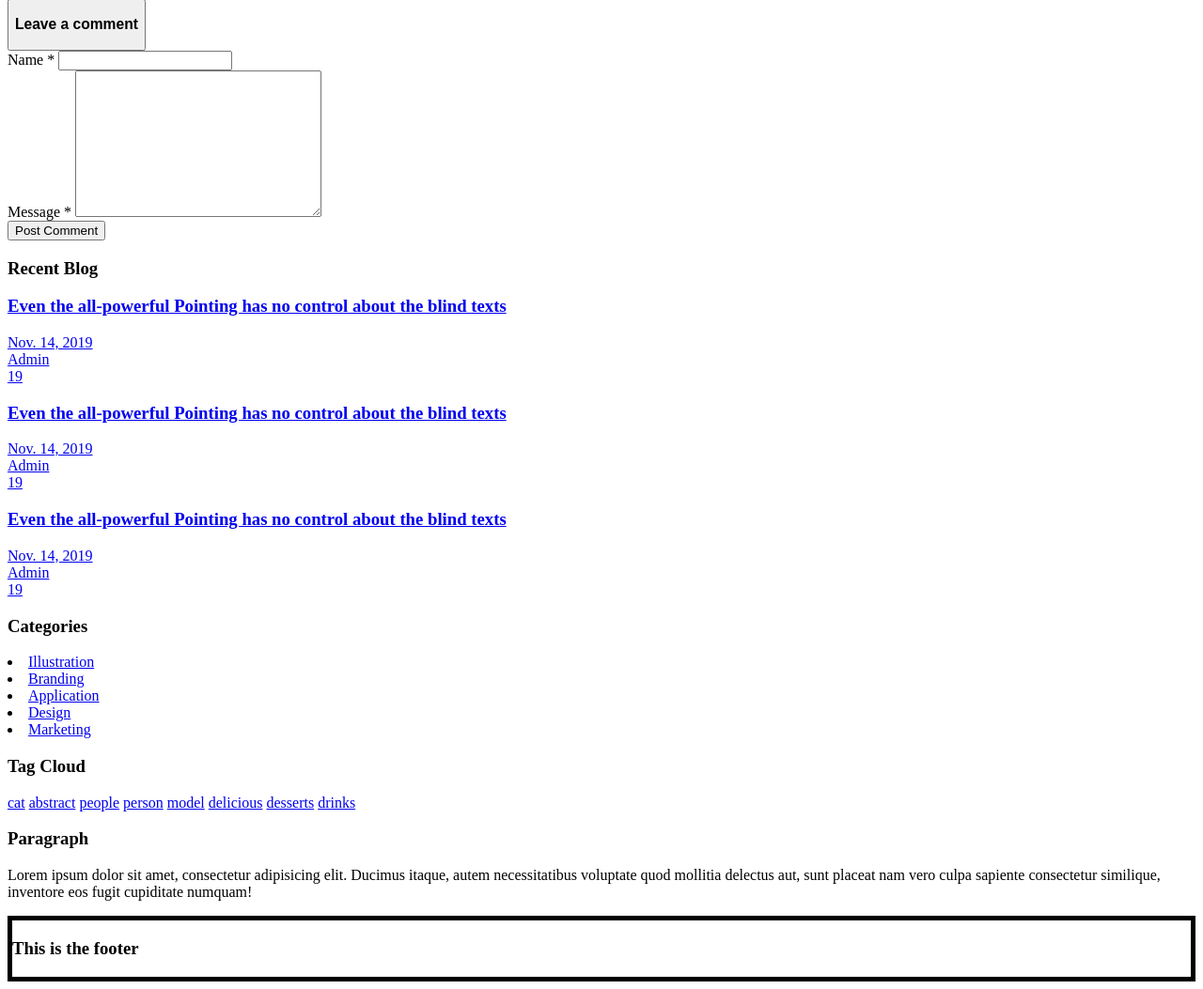
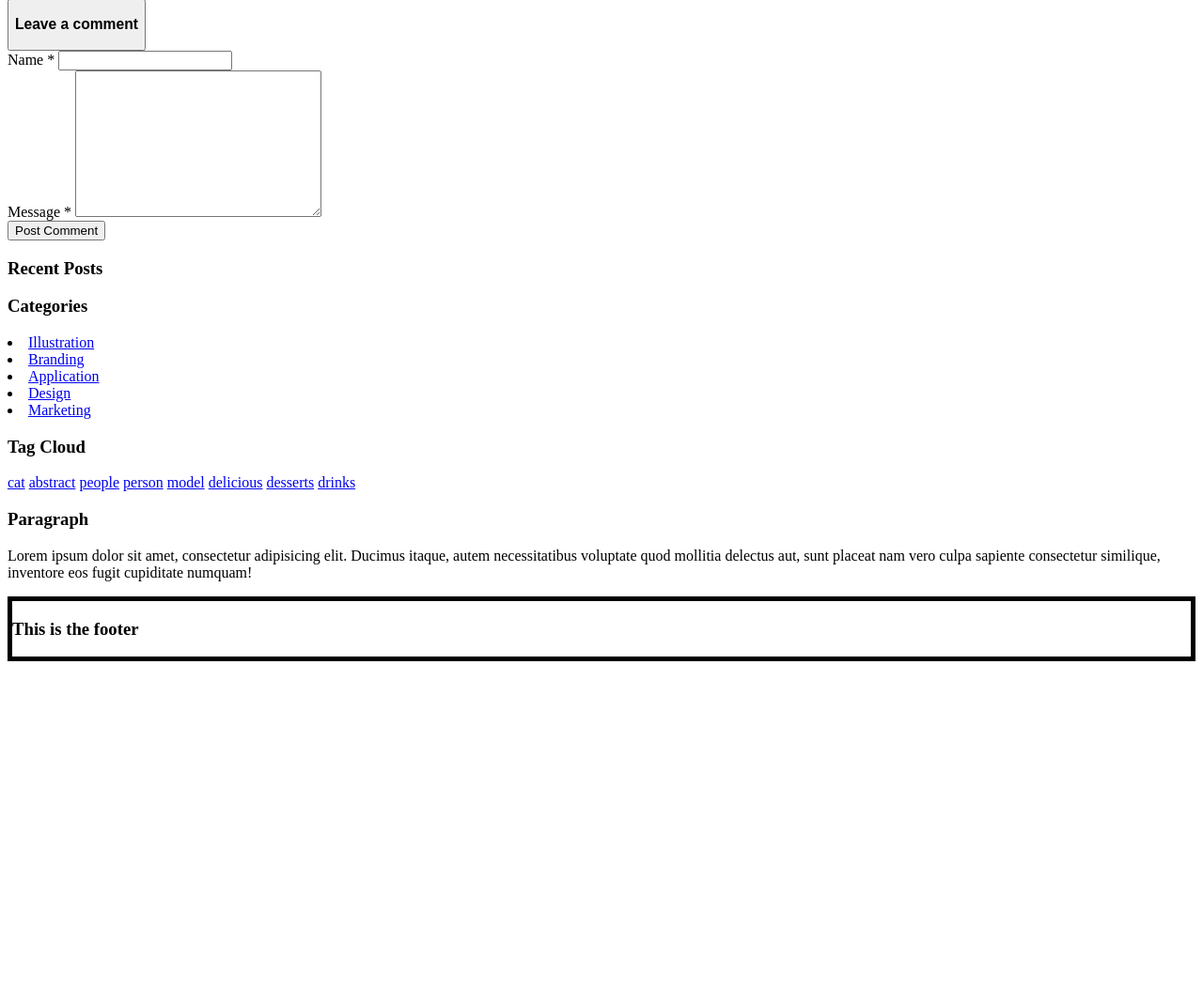
Before and after one commit to nnguyenminh/luanvan2020, a Django app: template webapp/blog/templates/post.html in a window 1280 px wide. Shown: the part 2230-3283 px from the top of the page at 94% size. After the commit the page ends 2934 px from the top, so only its background shows below. Run offline with Django 3.2, Linux system fonts and the light colour scheme; the template is opened without the code that fills it, so the values that code supplies are empty.

Commit message:
recent posts in post page

```diff
--- a/webapp/blog/templates/home.html
+++ b/webapp/blog/templates/home.html
@@ -19,7 +19,7 @@
                                 <h2><a href=" {% url 'post' id=post.id %} ">{{ post.title|replace_quotes }}</a></h2>
                                 <div class="meta">
                                     <p class="mb-0 content">{{ post.content|replace_quotes }}</p>
-                                    <p class="mb-0">{{ post.date }}</p>
+                                    <p class="mb-0">{{ post.date|format_date }}</p>
                                 </div>
                             </div>
                         </div>
--- a/webapp/blog/templates/post.html
+++ b/webapp/blog/templates/post.html
@@ -88,49 +88,8 @@
                 </div>
             </div> <!-- .col-md-8 -->
             <div class="col-lg-4 sidebar pl-lg-5 ftco-animate">
-                <!-- <div class="sidebar-box">
-                    <form action="#" class="search-form">
-                        <div class="form-group">
-                            <span class="icon icon-search"></span>
-                            <input type="text" class="form-control" placeholder="Type a keyword and hit enter">
-                        </div>
-                    </form>
-                </div> -->
-                <div class="sidebar-box ftco-animate">
-                    <h3>Recent Blog</h3>
-                    <div class="block-21 mb-4 d-flex">
-                        <a class="blog-img mr-4" style="background-image: url( {% static 'images/image_1.jpg' %} );"></a>
-                        <div class="text">
-                            <h3 class="heading"><a href="#">Even the all-powerful Pointing has no control about the blind texts</a></h3>
-                            <div class="meta">
-                                <div><a href="#"><span class="icon-calendar"></span> Nov. 14, 2019</a></div>
-                                <div><a href="#"><span class="icon-person"></span> Admin</a></div>
-                                <div><a href="#"><span class="icon-chat"></span> 19</a></div>
-                            </div>
-                        </div>
-                    </div>
-                    <div class="block-21 mb-4 d-flex">
-                        <a class="blog-img mr-4" style="background-image: url( {% static 'images/image_2.jpg' %} );"></a>
-                        <div class="text">
-                            <h3 class="heading"><a href="#">Even the all-powerful Pointing has no control about the blind texts</a></h3>
-                            <div class="meta">
-                                <div><a href="#"><span class="icon-calendar"></span> Nov. 14, 2019</a></div>
-                                <div><a href="#"><span class="icon-person"></span> Admin</a></div>
-                                <div><a href="#"><span class="icon-chat"></span> 19</a></div>
-                            </div>
-                        </div>
-                    </div>
-                    <div class="block-21 mb-4 d-flex">
-                        <a class="blog-img mr-4" style="background-image: url( {% static 'images/image_3.jpg' %} );"></a>
-                        <div class="text">
-                            <h3 class="heading"><a href="#">Even the all-powerful Pointing has no control about the blind texts</a></h3>
-                            <div class="meta">
-                                <div><a href="#"><span class="icon-calendar"></span> Nov. 14, 2019</a></div>
-                                <div><a href="#"><span class="icon-person"></span> Admin</a></div>
-                                <div><a href="#"><span class="icon-chat"></span> 19</a></div>
-                            </div>
-                        </div>
-                    </div>
+                <div class="sidebar-box ftco-animate" id="side_bar_recents">
+                    <h3>Recent Posts</h3>
                 </div>
                 <div class="sidebar-box ftco-animate">
                     <div class="categories">
--- a/webapp/blog/templatetags/custom_tags.py
+++ b/webapp/blog/templatetags/custom_tags.py
@@ -10,3 +10,8 @@ def replace_quotes(value):
 @register.filter
 def replace_plus(value):
     return value.replace("+", " ")
+
+@register.filter
+def format_date(date):
+    # return value.replace("+", " ")
+    return date["month"] + ". " + date["day"] + ", " + date["year"] + ", " + date["hour"] + ":" + date["minute"] + " " + date["AM-PM"]
--- a/webapp/blog/urls.py
+++ b/webapp/blog/urls.py
@@ -16,5 +16,6 @@ urlpatterns = [
     path('search', views.search, name="search"),
     path('search/page=<int:page>', views.search, name="search"),
     path('post_comment', views.post_comment, name="post_comment"),
-    path('load_comments/post=<int:id>', views.load_comments, name="load_comments")
+    path('load_comments/post=<int:id>', views.load_comments, name="load_comments"),
+    path('get_recent_posts', views.get_recent_posts, name="get_recent_posts")
 ]
```
Also changed, not shown: webapp/blog/static/js/customize.js (+32 -0 lines), webapp/blog/views.py (+37 -31 lines).
